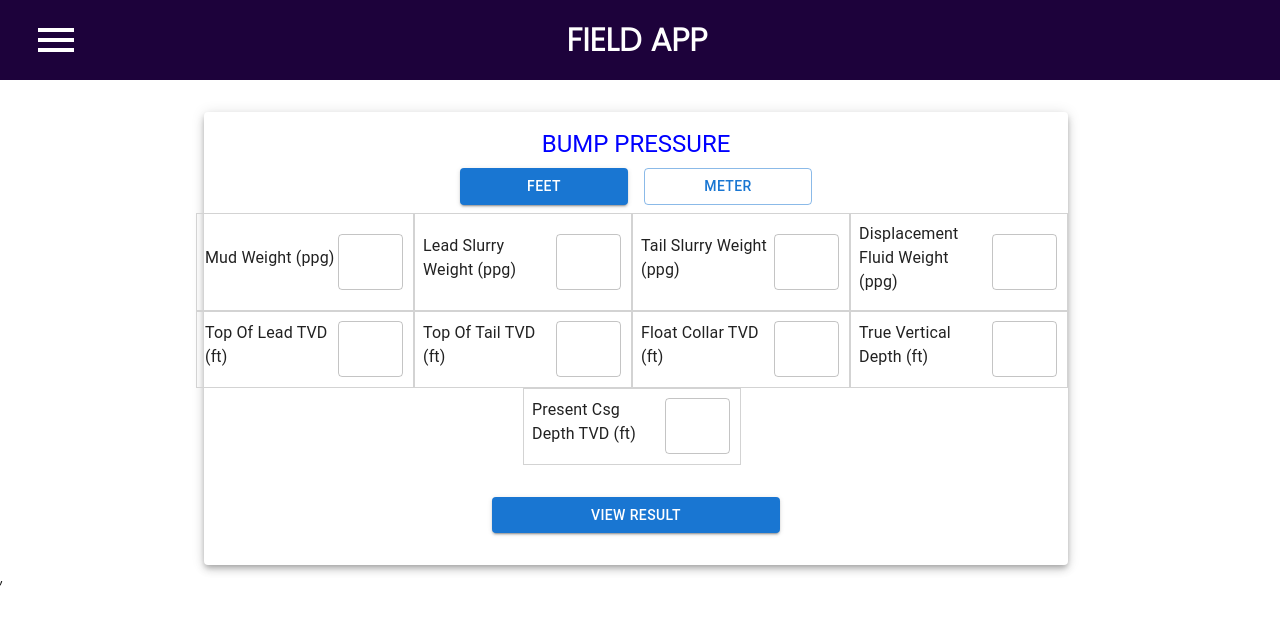
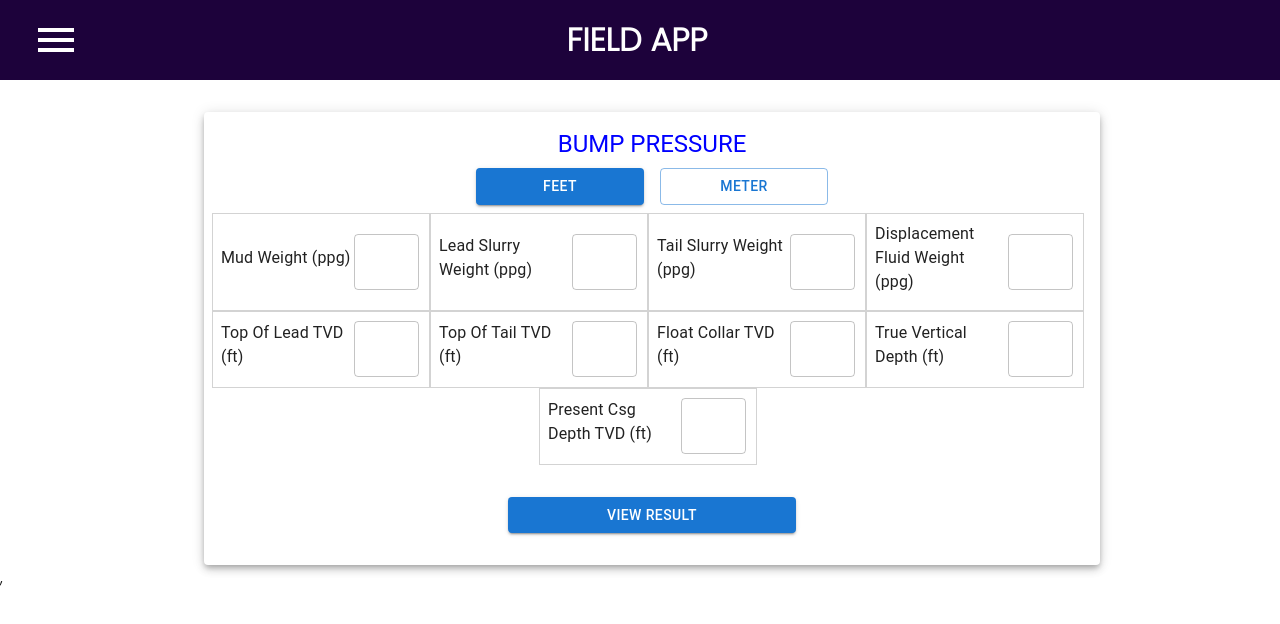
Before and after one commit to Alexcoder/riglex, a React (Create React App) app: page /select/bump-pressure in a window 1280 px wide. Shown: the top 624 px of the page. Built offline with nearby package versions, Linux system fonts and the light colour scheme.

Commit message:
Update BumpPressure.js
refactor bump pressure page

```diff
--- a/src/components/calcPage/BumpPressure/BumpPressure.js
+++ b/src/components/calcPage/BumpPressure/BumpPressure.js
@@ -22,7 +22,7 @@ const BumpPressure = () => {
 
   return (
     <Container sx={{textAlign: "center", alignItems:"center",justifyContent:"center",color: "blue", width: "100vw", margin:{md:"2rem 0rem 0rem 15%", sm:"2rem 0rem 0rem 0rem", xs:"2rem 0rem 0rem 0rem"},}}>
-      <Paper elevation={5} sx={{padding: "1rem 0rem 2rem 0rem", width: {md:"75%", sm:"100%", xs: "100%" },}}>
+      <Paper elevation={5} sx={{padding: "1rem 1rem 2rem 1rem", width: {md:"75%", sm:"100%", xs: "100%" },}}>
       <Typography variant="h5" mb={1} sx={{color: "blue"}}>BUMP PRESSURE</Typography>
         <div style={{display: "flex", justifyContent:"center", gap: "1rem", marginBottom:"1rem" }}>
            <Button sx={{width: "10.5rem"}} variant={handleVariant("ft")} onClick={()=> setWellData({...wellData, unit : "ft"})}>FEET</Button>
```
